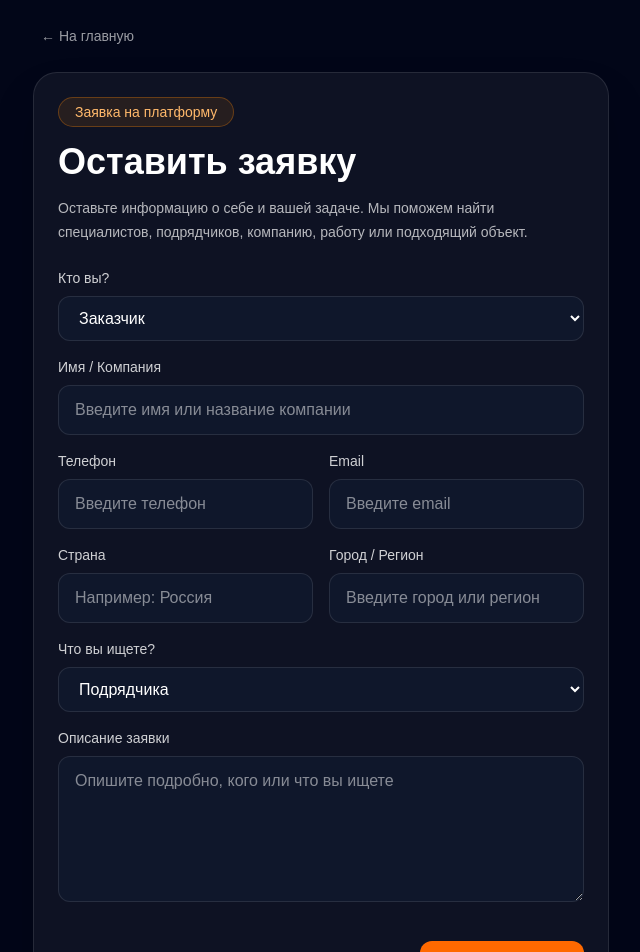
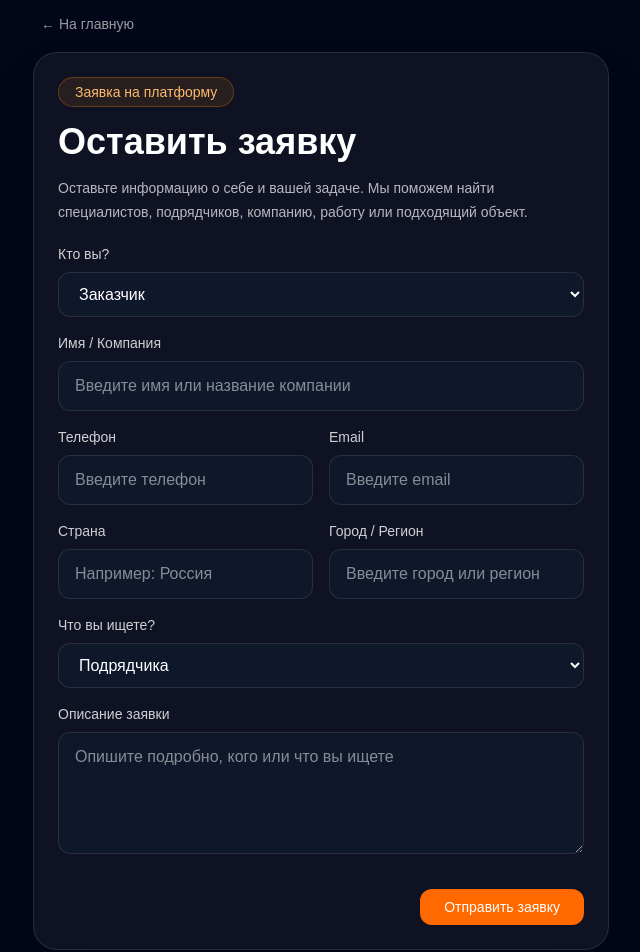
Before and after one commit to spasatel112233-svg/stroikontur, a Next.js app: page /request in a window 1280 px wide. Shown: the top 952 px of the page, without its empty margins (319-959 px from the left). Built offline with nearby package versions, Linux system fonts and the light colour scheme.

Commit message:
Update page.tsx

```diff
--- a/app/request/page.tsx
+++ b/app/request/page.tsx
@@ -1,8 +1,8 @@
 export default function RequestPage() {
   return (
     <main className="min-h-screen bg-slate-950 text-white">
-      <div className="mx-auto max-w-2xl px-6 py-6 md:px-10 lg:px-12">
-        <div className="mb-6 px-2">
+      <div className="mx-auto max-w-2xl px-6 py-3 md:px-10 lg:px-12">
+        <div className="mb-4 px-2">
           <a
             href="/"
             className="text-sm text-white/60 transition hover:text-white whitespace-nowrap"
@@ -12,7 +12,7 @@ export default function RequestPage() {
         </div>
 
         <div className="rounded-3xl border border-white/10 bg-white/5 p-5 shadow-2xl md:p-6">
-          <div className="mb-6">
+          <div className="mb-5">
             <div className="mb-3 inline-flex rounded-full border border-orange-400/30 bg-orange-400/10 px-4 py-1 text-sm text-orange-300">
               Заявка на платформу
             </div>
@@ -27,7 +27,7 @@ export default function RequestPage() {
             </p>
           </div>
 
-          <form className="mt-6 grid gap-4">
+          <form className="mt-5 grid gap-4">
             <div>
               <label className="mb-2 block text-sm text-white/80">Кто вы?</label>
               <select className="w-full rounded-xl border border-white/10 bg-slate-900 px-4 py-3 text-white outline-none transition focus:border-orange-400">
@@ -115,13 +115,13 @@ export default function RequestPage() {
                 Описание заявки
               </label>
               <textarea
-                rows={5}
+                rows={4}
                 placeholder="Опишите подробно, кого или что вы ищете"
                 className="w-full rounded-xl border border-white/10 bg-slate-900 px-4 py-3 text-white outline-none transition focus:border-orange-400"
               />
             </div>
 
-            <div className="pt-4 pb-2 flex justify-end">
+            <div className="pt-3 flex justify-end">
               <button
                 type="submit"
                 className="w-full rounded-xl bg-orange-500 px-6 py-2 text-sm font-medium text-white transition hover:bg-orange-400 md:w-auto"
```
